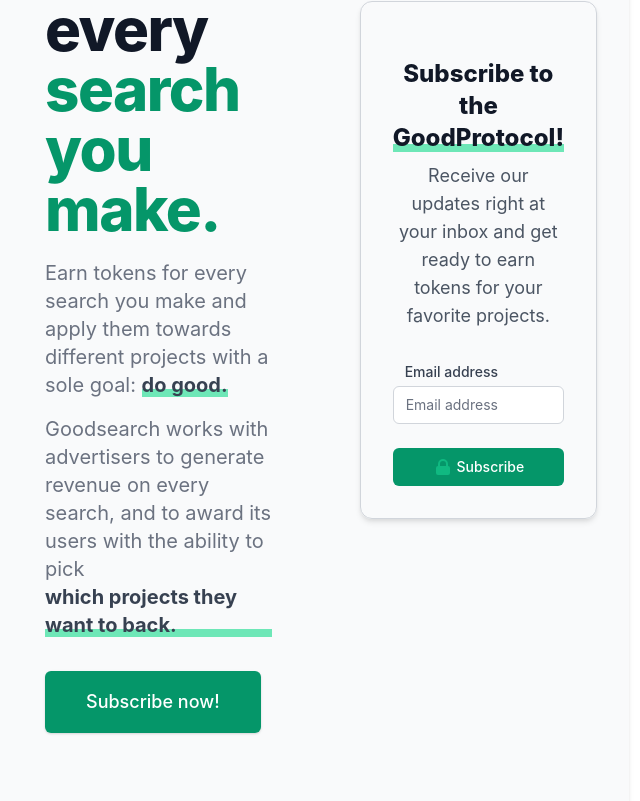
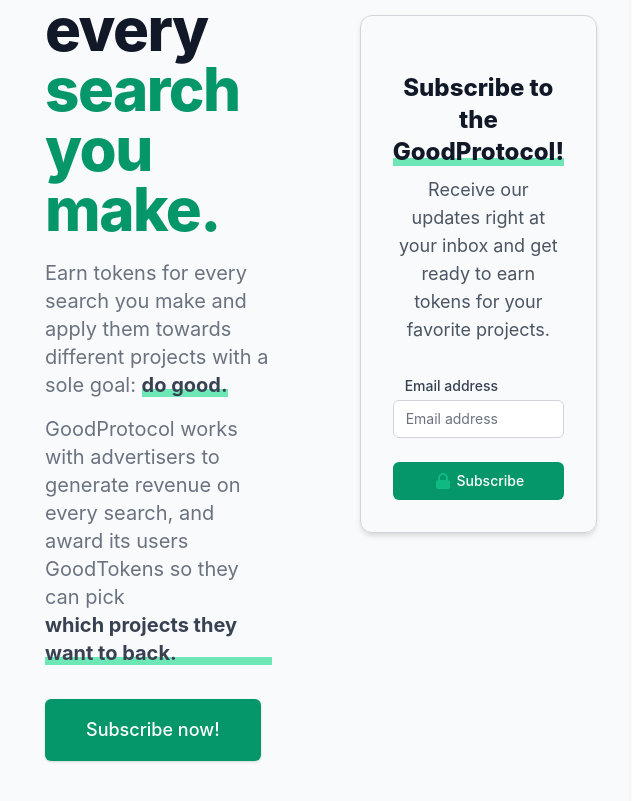
Before and after one commit to gustavofjordao021/goodsearch-landinpage, a React (Create React App) app: page / in a window 1280 px wide. Shown: the part 385-1186 px from the top of the page, without its empty margins (331-971 px from the left). Built offline with nearby package versions, Linux system fonts and the light colour scheme.

Commit message:
Naming changes

```diff
--- a/src/components/Hero/Hero.js
+++ b/src/components/Hero/Hero.js
@@ -28,8 +28,8 @@
                   </span>
                 </p>
                 <p className="mt-3 text-base text-gray-500 sm:mt-5 sm:text-lg sm:max-w-xl sm:mx-auto md:block md:mt-4 md:text-xl lg:mx-0">
-                  Goodsearch works with advertisers to generate revenue on every
-                  search, and to award its users with the ability to pick{" "}
+                  GoodProtocol works with advertisers to generate revenue on
+                  every search, and award its users GoodTokens so they can pick{" "}
                   <span className="relative inline-block">
                     <span className="z-20 relative font-bold text-gray-700">
                       which projects they want to back.
```
